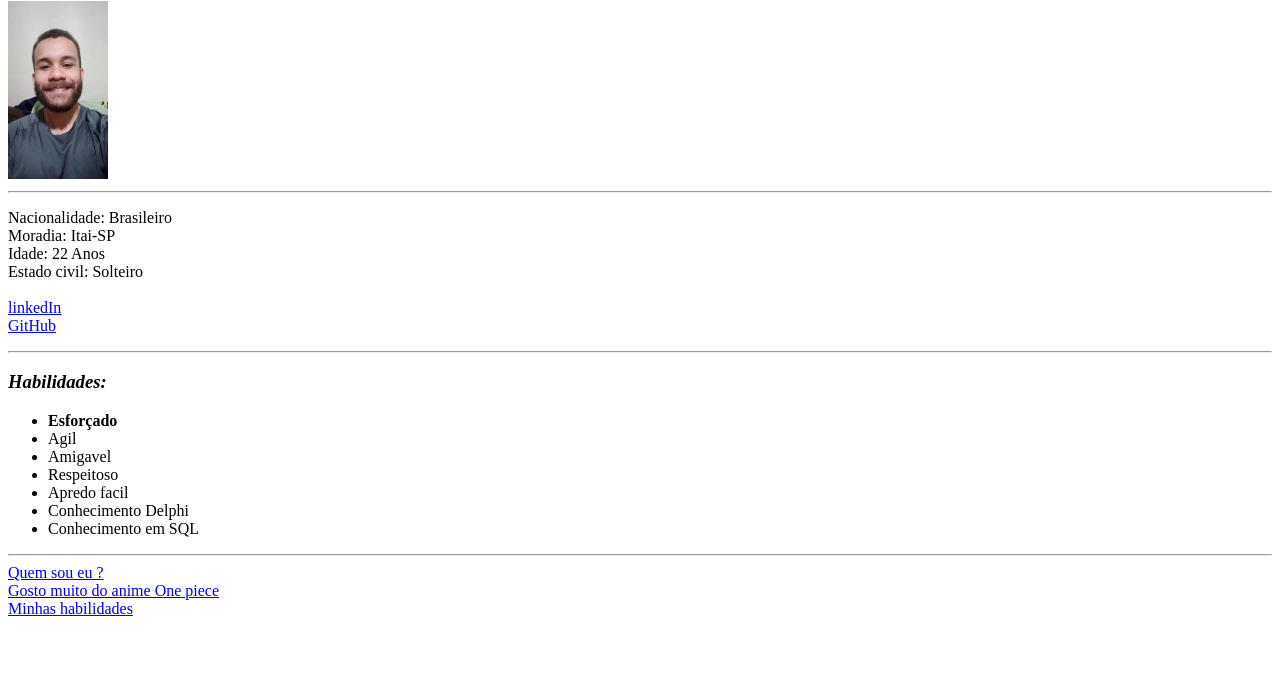
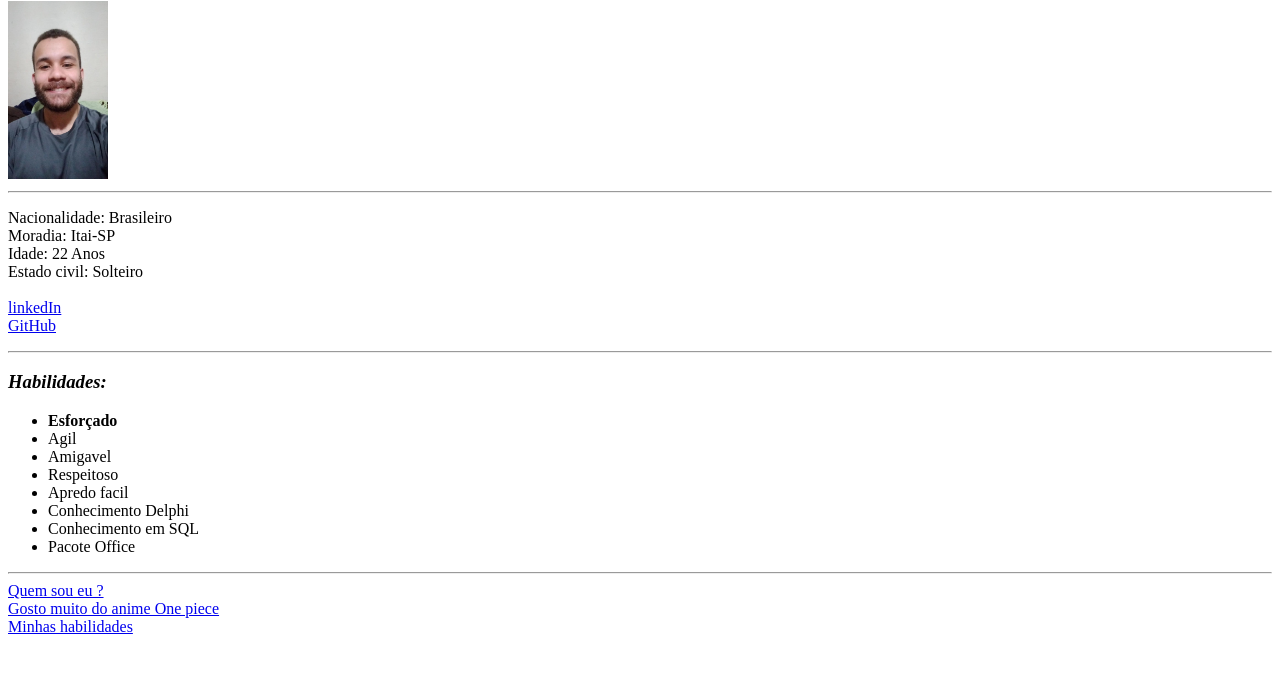
Before and after one commit to eduardoecsousa/eduardoecsousa.github.io, a plain HTML site: page index.html in a window 1280 px wide. Shown: the part 79-752 px from the top of the page. Drawn offline with Linux system fonts and the light colour scheme.

Commit message:
nova branch

```diff
--- a/index.html
+++ b/index.html
@@ -31,6 +31,7 @@
     <li>Apredo facil</li>
     <li>Conhecimento Delphi</li>
     <li>Conhecimento em SQL</li>
+    <li>Pacote Office</li>
   </ul>
 
   <hr>
```
